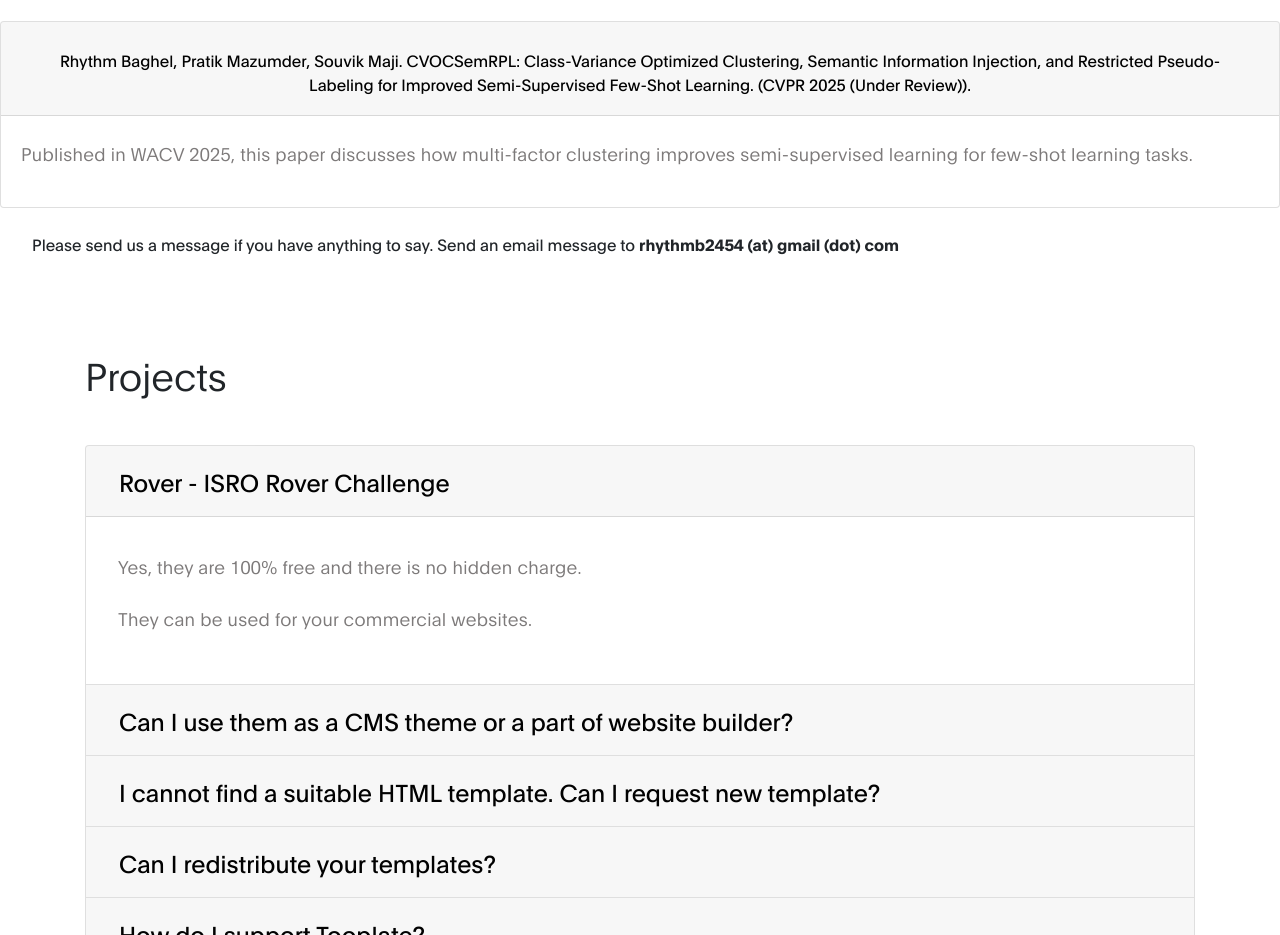
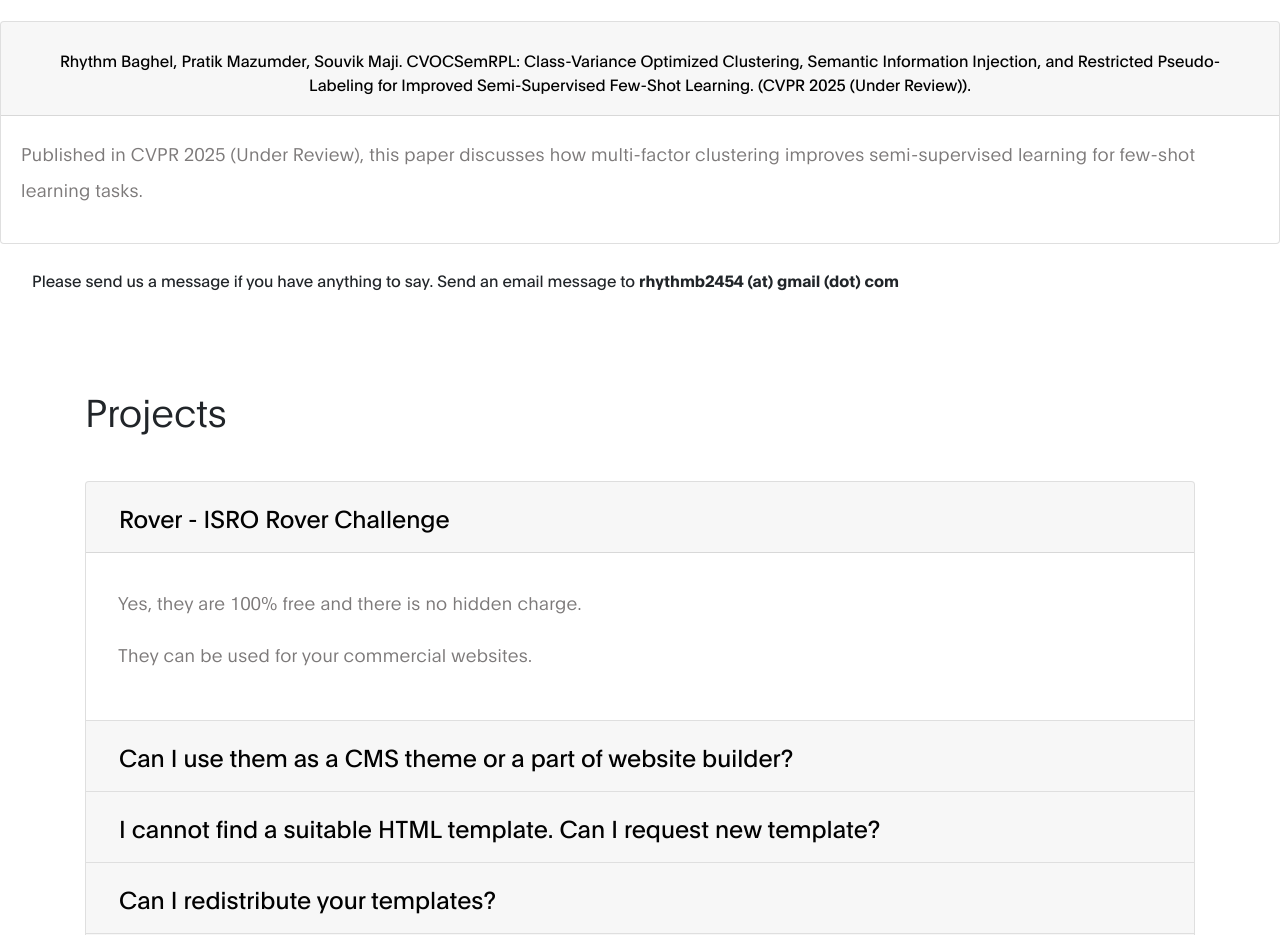
Before and after one commit to RHYTHM2405/RHYTHM2405.github.io, a plain HTML site: page index.html in a window 1280 px wide. Shown: the part 2660-3595 px from the top of the page. Drawn offline with Linux system fonts and the light colour scheme.

Commit message:
Initial commit

```diff
--- a/index.html
+++ b/index.html
@@ -230,13 +230,12 @@ https://www.tooplate.com/view/2120-ben-resume
               </div>
               <div id="collapsePublicationOne" class="collapse show" aria-labelledby="headingPublicationOne" data-parent="#accordionPublications">
                   <div class="card-body">
-                      <p>Published in WACV 2025, this paper discusses how multi-factor clustering improves semi-supervised learning for few-shot learning tasks.</p>
+                      <p>Published in CVPR 2025 (Under Review), this paper discusses how multi-factor clustering improves semi-supervised learning for few-shot learning tasks.</p>
                   </div>
               </div>
           </div>
 
           <!-- Add more publications here -->
-
       </div>
 
       <span class="faq-info-text">Please send us a message if you have anything to say. Send an email message to <strong>rhythmb2454 (at) gmail (dot) com</strong></span>
@@ -246,7 +245,6 @@ https://www.tooplate.com/view/2120-ben-resume
       </div><!-- row -->
       </div><!-- container -->
     </section>
-
      <!-- FAQ -->
      <section class="faq section-padding">
 
```
Lines whose indentation alone changed are shown as unchanged.
